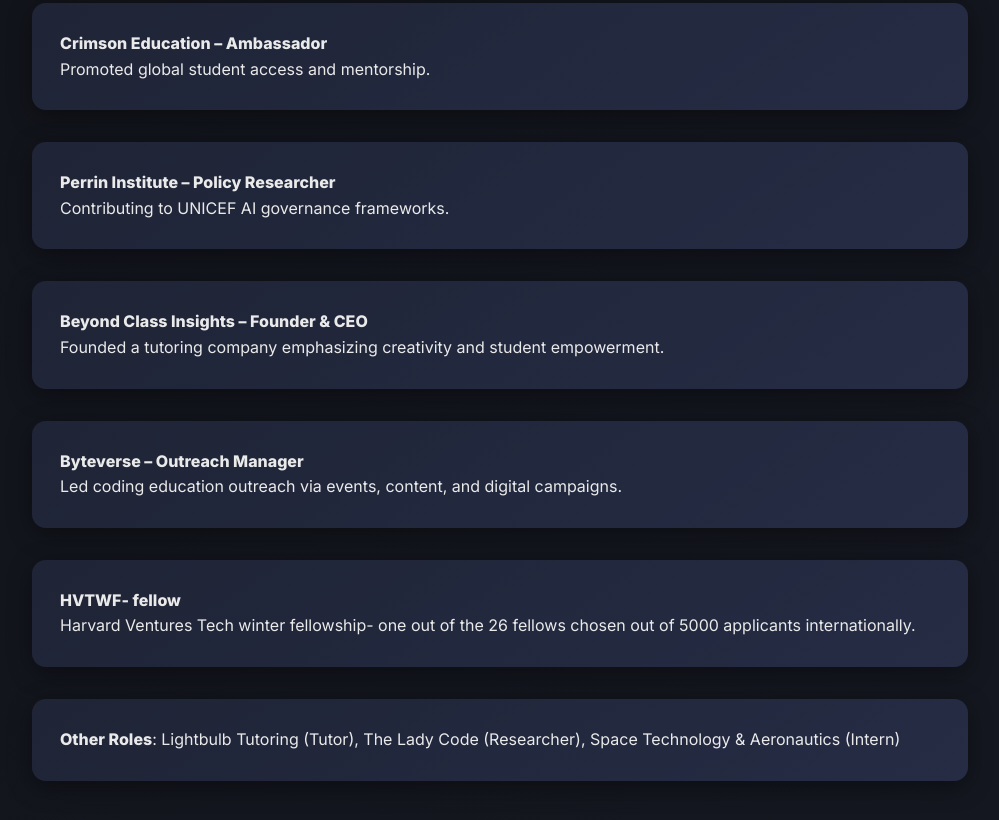
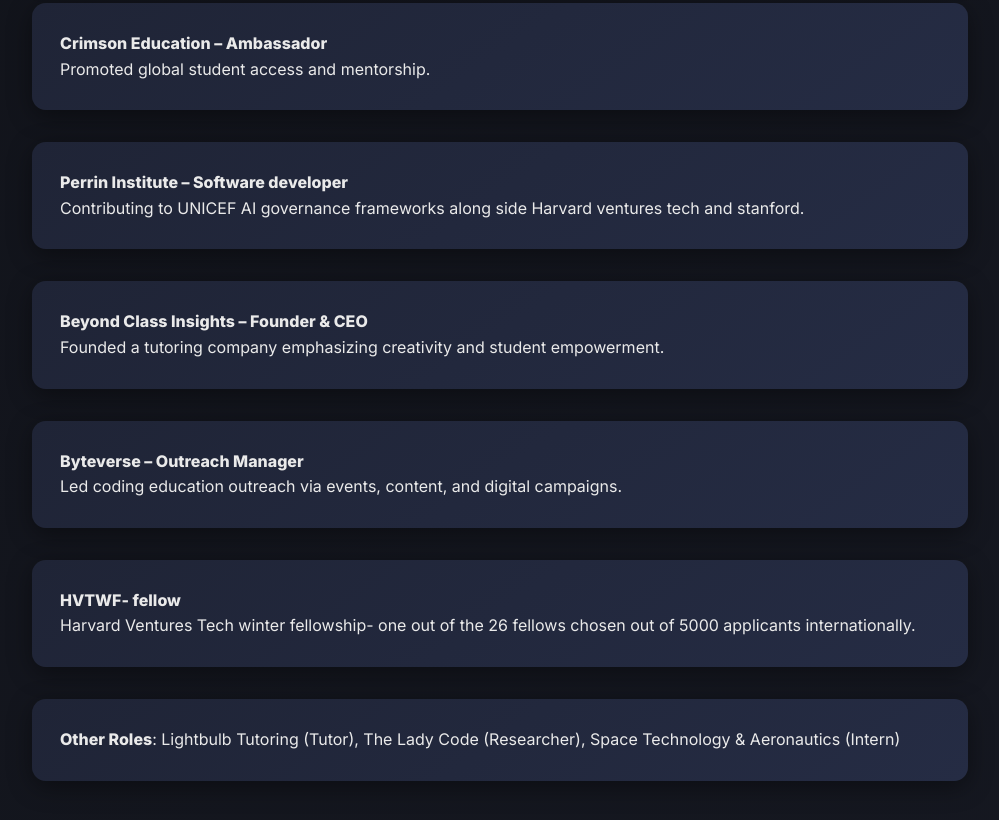
Before and after one commit to ohtherewegoagain/avani-agarwal-portfolio, a plain HTML site: page index.html in a window 1280 px wide. Shown: the part 1578-2398 px from the top of the page, without its empty margins (140-1139 px from the left). Drawn offline with Linux system fonts and the light colour scheme.

Commit message:
Update index.html

```diff
--- a/index.html
+++ b/index.html
@@ -182,7 +182,7 @@
     <div class="card"><strong>Youth Biomechanics Institute – R&D Director</strong><br>Created low-cost prosthetics, VR rehab tools, and elderly fall-prevention systems.</div>
     <div class="card"><strong>World Health Institute (FHI) – R&D Director</strong><br>Directed food and environmental health research with policy impact.</div>
     <div class="card"><strong>Crimson Education – Ambassador</strong><br>Promoted global student access and mentorship.</div>
-    <div class="card"><strong>Perrin Institute – Policy Researcher</strong><br>Contributing to UNICEF AI governance frameworks.</div>
+    <div class="card"><strong>Perrin Institute – Software developer </strong><br>Contributing to UNICEF AI governance frameworks along side Harvard ventures tech and stanford.</div>
     <div class="card"><strong>Beyond Class Insights – Founder & CEO</strong><br>Founded a tutoring company emphasizing creativity and student empowerment.</div>
     <div class="card"><strong>Byteverse – Outreach Manager</strong><br>Led coding education outreach via events, content, and digital campaigns.</div>
     <div class="card"><strong>HVTWF- fellow</strong><br>Harvard Ventures Tech winter fellowship- one out of the 26 fellows chosen out of 5000 applicants internationally. </div>
```
